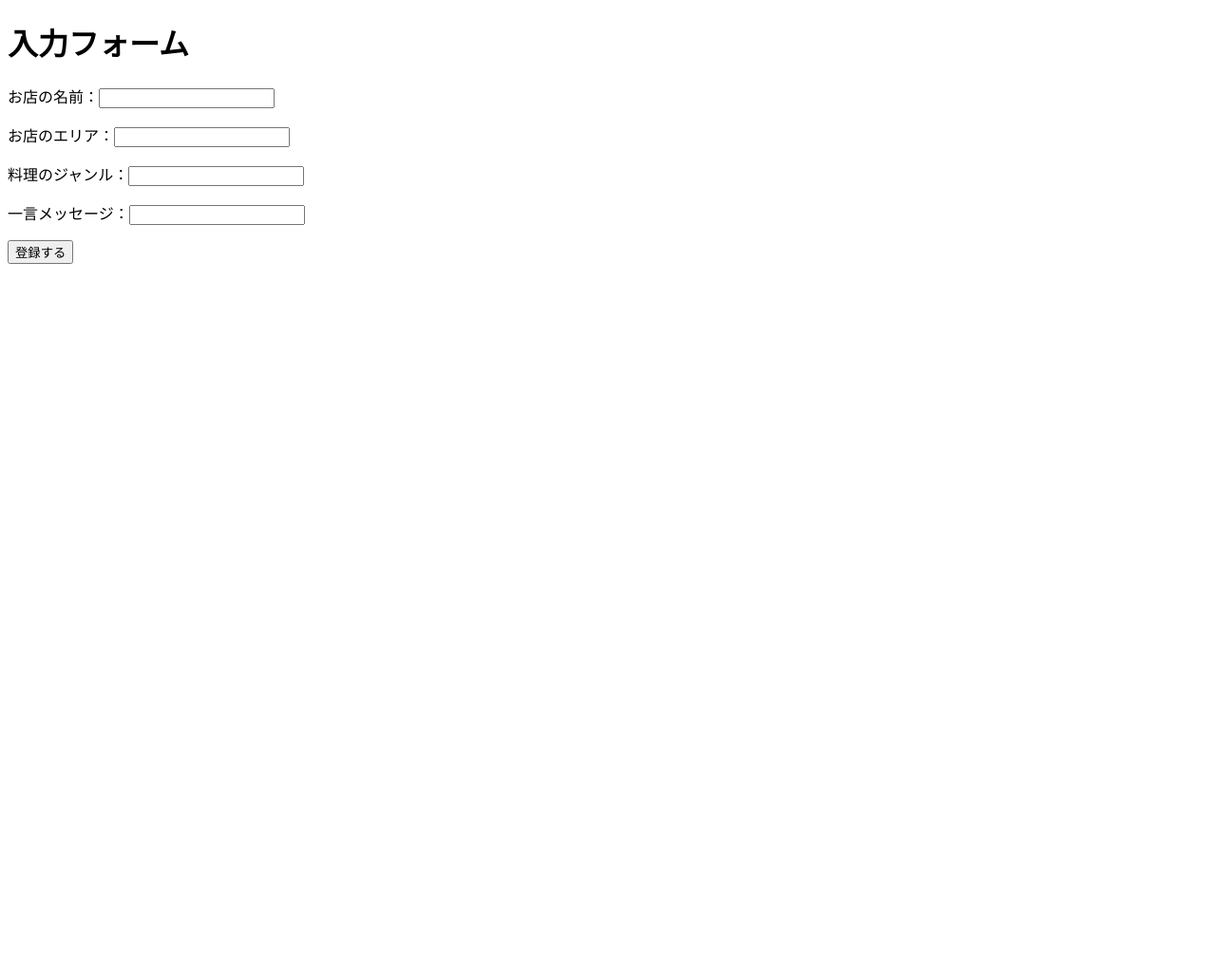
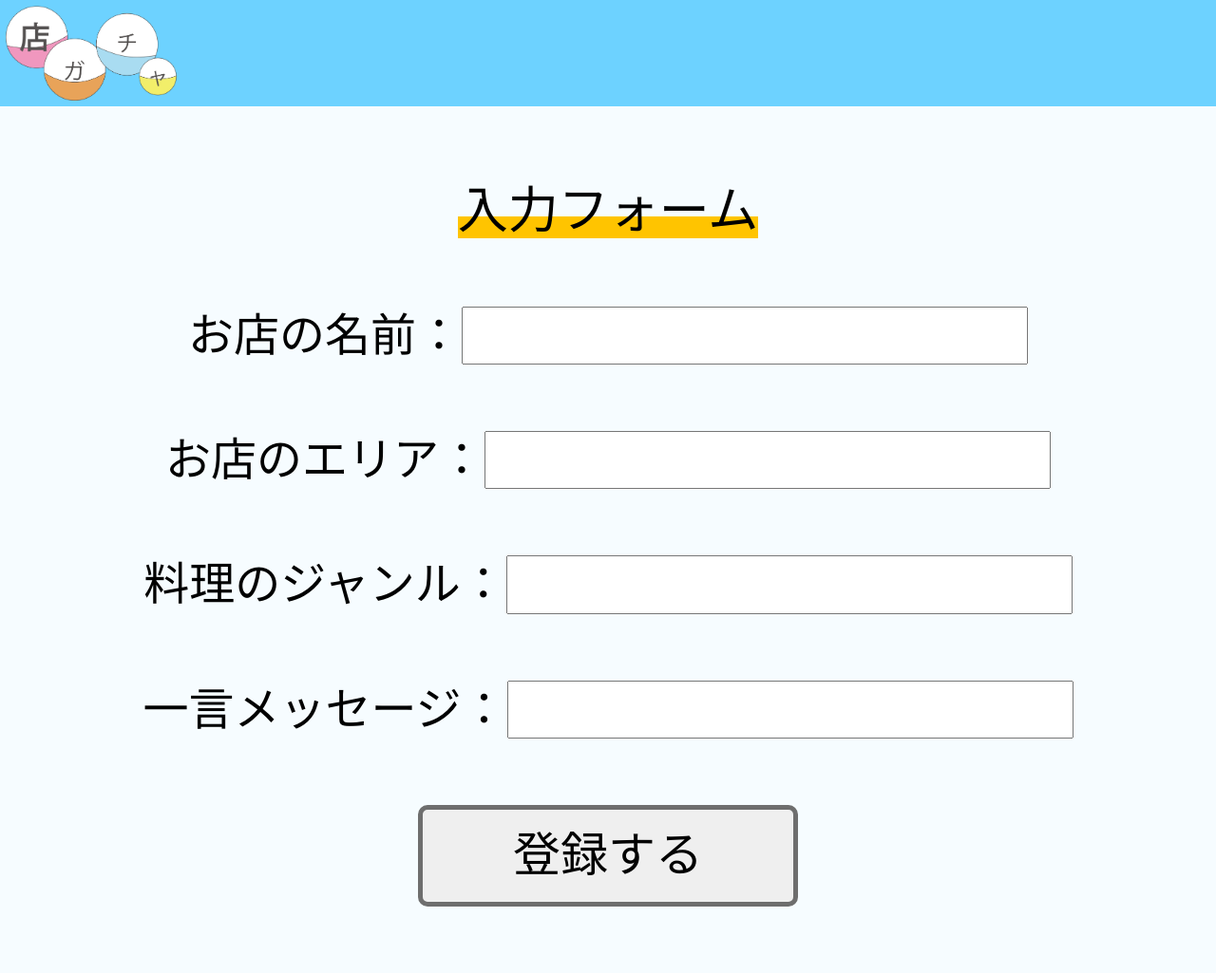
Before and after one commit to SmileHackathon/team15, a PHP site: page /team15/form.php in a window 1280 px wide. Shown: the whole page at 95% size. Before the commit the page ends 278 px from the top, so only its background shows below. Run offline with PHP 8.4, Linux system fonts and the light colour scheme.

Commit message:
update fotm.php

```diff
--- a/form.php
+++ b/form.php
@@ -3,11 +3,22 @@
 
 <head>
     <meta charset="UTF-8">
+    <link rel=" stylesheet" href="./css/style_form.css">
+    <link rel=" stylesheet" href="./css/reset.css">
     <title>入力フォーム</title>
 </head>
 
 <body>
-    <h1>入力フォーム</h1>
+    <!-- ヘッダー-->
+    <div class="sample">
+        <img class="header_logo" src="logo.png" style="float: left;">
+    </div>
+
+    <!-- 入力フォーム -->
+    <div class="sub_title">
+        <span class="under_bar">入力フォーム</span>
+    </div>
+
     <form action="./dataRegist.php" method="POST">
         <p>お店の名前：<input type="text" name="Restaurant_name">
             <?php if (isset($errs['Restaurant_name'])) {
@@ -31,7 +42,7 @@
 
             ?></p>
         </table>
-        <p><input type="submit" value="登録する"></p>
+        <p><input class="push_button" type="submit" value="登録する"></p>
     </form>
 </body>
 
```
